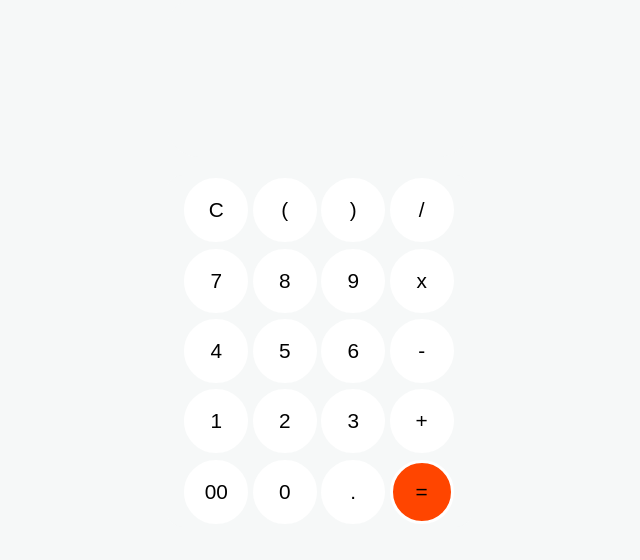
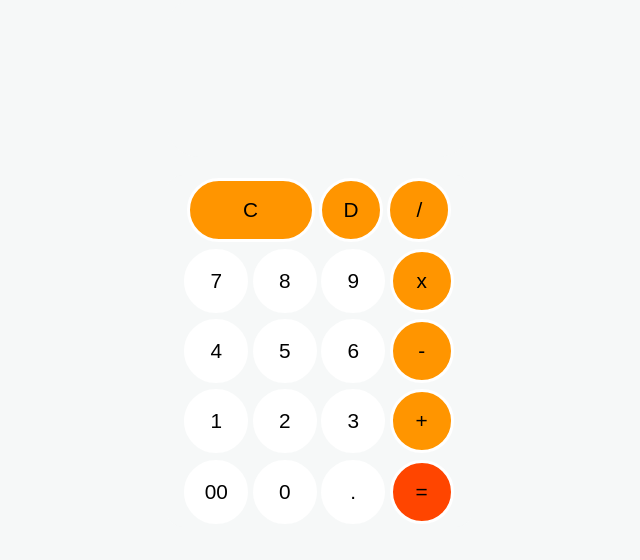
Before and after one commit to jatinsm2023/Simple-calculator, a plain HTML site: page index.html in a window 1280 px wide. Shown: the part 90-650 px from the top of the page, without its empty margins (321-961 px from the left). Drawn offline with Linux system fonts and the light colour scheme.

Commit message:
Update index.html

```diff
--- a/index.html
+++ b/index.html
@@ -22,16 +22,15 @@
         <div class="numbers">
             <button class="every-number" onclick="
                 DisplayClear();
-            ">C</button>
+            " style="background-color: #FF9500; width:8rem">C</button>
             <button class="every-number" onclick="
-                DisplayNumber('(');
-            ">(</button>
+//                DisplayNumber('(');
+                DeletelastElement();
+            " style="background-color: #FF9500;">D</button>
+
             <button class="every-number" onclick="
-                DisplayNumber(')')
-            ">)</button>
-            <button class="every-number" onclick="
-                DisplayNumber('/')
-            ">/</button>
+                <!-- DisplayNumber('/')
+            " style="background-color: #FF9500;">/</button>
             <button class="every-number" onclick="
                 DisplayNumber('7')
             ">7</button>
@@ -43,7 +42,7 @@
             ">9</button>
             <button class="every-number" onclick="
                 DisplayNumber('*')
-            ">x</button>
+            " style="background-color: #FF9500;">x</button>
             <button class="every-number" onclick="
                 DisplayNumber('4')
             ">4</button>
@@ -55,7 +54,7 @@
             ">6</button>
             <button class="every-number" onclick="
                 DisplayNumber('-')
-            ">-</button>
+            " style="background-color: #FF9500;">-</button>
             <button class="every-number" onclick="
                 DisplayNumber('1')
             ">1</button>
@@ -67,7 +66,7 @@
             ">3</button>
             <button class="every-number" onclick="
                 DisplayNumber('+')
-            ">+</button>
+            " style="background-color: #FF9500;">+</button>
             <button class="every-number" onclick="
                 DisplayNumber('00')
             ">00</button>
@@ -80,7 +79,7 @@
             <button class="every-number" id="equalbutton" onclick="
 
                 DisplayCalculation();
-            ">=</button>
+            " >=</button>
         </div>
     </div>
     <script src="script.js"></script>
```
